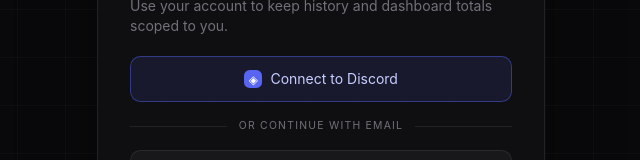
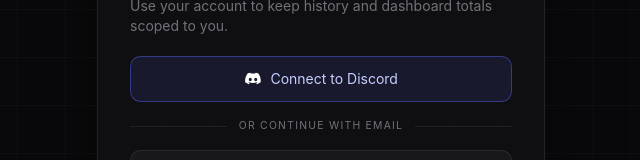
Before and after one commit to voixera/X0DEC04Tenc, a Next.js app: page / in a window 1280 px wide. Shown: the part 279-439 px from the top of the page, without its empty margins (319-959 px from the left). Built offline with nearby package versions, Linux system fonts and the light colour scheme; no server answers; a web font is replaced by a local one.

Commit message:
feat: use Discord logo on OAuth button

```diff
--- a/src/app/globals.css
+++ b/src/app/globals.css
@@ -74,7 +74,7 @@
 .password-toggle:hover { color: var(--color-text); background: color-mix(in srgb, var(--color-brand) 12%, transparent); }
 .discord-action { border: 1px solid rgba(88,101,242,.45); border-radius: .65rem; background: rgba(88,101,242,.12); color: #c7ceff; transition: transform 140ms ease, background-color 140ms ease, border-color 140ms ease; }
 .discord-action:hover { border-color: rgba(88,101,242,.8); background: rgba(88,101,242,.22); transform: translateY(-1px); }
-.discord-mark { display: grid; width: 1.15rem; height: 1.15rem; place-items: center; border-radius: .35rem; background: #5865f2; color: white; font-size: .75rem; }
+.discord-mark { display: block; width: 1.15rem; height: 1.15rem; border-radius: .35rem; background: url('/discord.svg') center / contain no-repeat; font-size: 0; }
 .auth-divider { display: flex; align-items: center; gap: .75rem; margin: 1rem 0; color: var(--color-muted); font-size: .65rem; text-transform: uppercase; letter-spacing: .12em; }
 .auth-divider::before, .auth-divider::after { content: ""; height: 1px; flex: 1; background: var(--color-border); }
 .auth-input::placeholder { color: var(--color-muted); }
```
Also changed, not shown: public/discord.svg (added).
